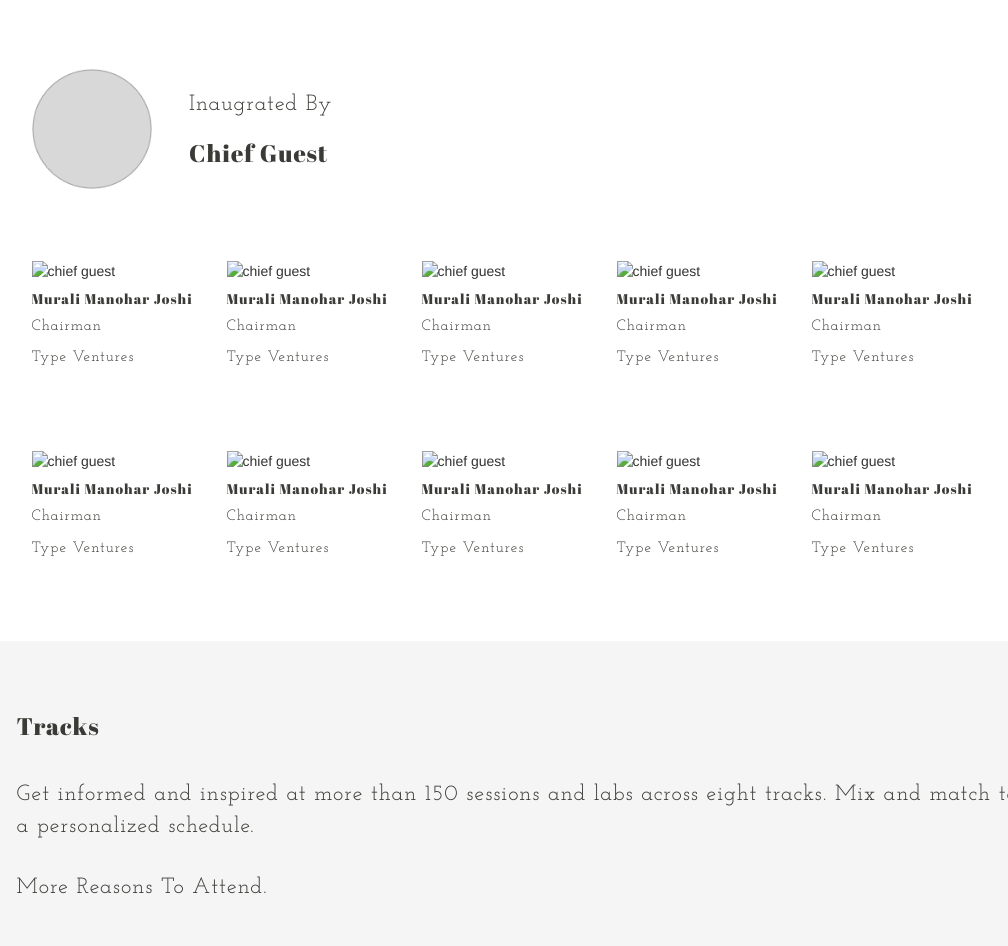
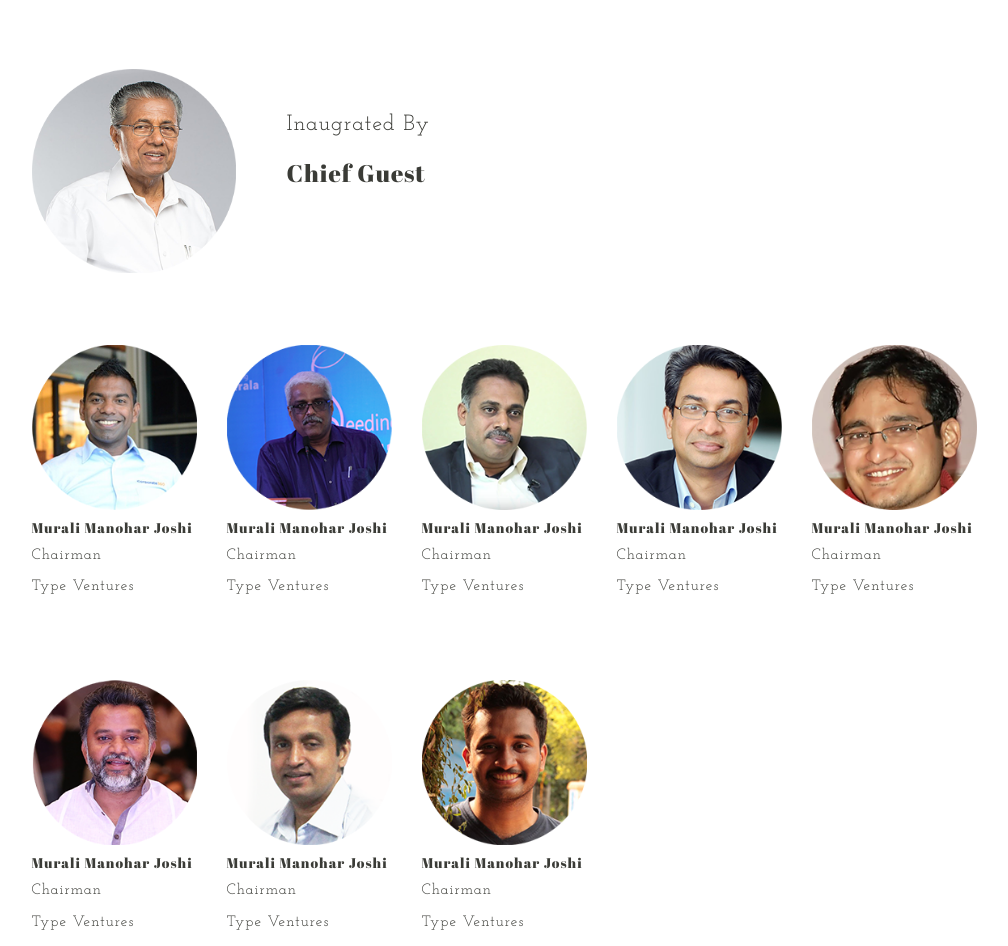
Before and after one commit to shakirullahi/iedc-summit-2017, a plain HTML site: page index.html in a window 1280 px wide. Shown: the part 1269-2215 px from the top of the page, without its empty margins (136-1144 px from the left). Drawn offline with nearby package versions, Linux system fonts and the light colour scheme; files whose address does not match are found by name.

Commit message:
added images

```diff
--- a/index.html
+++ b/index.html
@@ -106,20 +106,36 @@ The summit is scheduled with two sets of panel discussions, on the first half we
   <!-- speaker section -->
   <div class="container" id="speakersection">
     <div class="row">
-      <div class="col-md-1 col-md-offset-1" id="inaugration">
+      <div class="col-md-2 col-md-offset-1" id="inaugration">
         <div class="round" id="chiefguest">
-          <img  class="img-responsive"src="assets/chiefspeaker.png" alt="chief guest"><!-- chief guest image-->
+          <img  class="img-responsive"src="assets/speakers/pinarayi.png" alt="chief guest"><!-- chief guest image-->
         </div>
       </div>
       <div class="col-md-2" id="chiefguestname">
+        <br>
         <p>Inaugrated By</p>
         <h3>Chief Guest</h3>
       </div>
       </div>
       <div class="row" id="speakersrow1">
+
         <div class="col-md-2 col-md-offset-1">
           <div class="smallspeakers round">
-<img  class="img-responsive"src="assets/smallspeaker.png" alt="chief guest">
+<img  class="img-responsive"src="assets/speakers/varun Chandran.png" alt="chief guest">
+          </div>
+          <div class="speakerdesignation">
+            <h5 class="speakername">
+              Murali Manohar Joshi
+            </h5>
+            <p class="position">
+              Chairman
+            </p>
+            <p class="company">Type Ventures</p>
+          </div>
+        </div>
+        <div class="col-md-2">
+          <div class="smallspeakers round">
+<img  class="img-responsive"src="assets/speakers/Sivasankar M.png" alt="chief guest">
           </div>
           <div class="speakerdesignation">
             <h5 class="speakername">
@@ -134,7 +150,7 @@ The summit is scheduled with two sets of panel discussions, on the first half we
 
         <div class="col-md-2">
           <div class="smallspeakers round">
-<img  class="img-responsive"src="assets/smallspeaker.png" alt="chief guest">
+<img  class="img-responsive"src="assets/speakers/Saji Gopinath.PNG" alt="chief guest">
           </div>
           <div class="speakerdesignation">
             <h5 class="speakername">
@@ -148,21 +164,7 @@ The summit is scheduled with two sets of panel discussions, on the first half we
         </div>
         <div class="col-md-2">
           <div class="smallspeakers round">
-<img  class="img-responsive"src="assets/smallspeaker.png" alt="chief guest">
-          </div>
-          <div class="speakerdesignation">
-            <h5 class="speakername">
-              Murali Manohar Joshi
-            </h5>
-            <p class="position">
-              Chairman
-            </p>
-            <p class="company">Type Ventures</p>
-          </div>
-        </div>
-        <div class="col-md-2">
-          <div class="smallspeakers round">
-<img  class="img-responsive"src="assets/smallspeaker.png" alt="chief guest">
+<img  class="img-responsive"src="assets/speakers/rajan-anandan.png" alt="chief guest">
           </div>
           <div class="speakerdesignation">
             <h5 class="speakername">
@@ -177,7 +179,7 @@ The summit is scheduled with two sets of panel discussions, on the first half we
 
         <div class="col-md-2">
           <div class="smallspeakers round">
-<img  class="img-responsive"src="assets/smallspeaker.png" alt="chief guest">
+<img  class="img-responsive small"src="assets/speakers/pradeep Bhatt.png" alt="chief guest">
           </div>
           <div class="speakerdesignation">
             <h5 class="speakername">
@@ -195,9 +197,24 @@ The summit is scheduled with two sets of panel discussions, on the first half we
 
       <!--speaker second row starts-->
       <div class="row" id="speakersection">
+
         <div class="col-md-2 col-md-offset-1">
           <div class="smallspeakers round">
-<img  class="img-responsive"src="assets/smallspeaker.png" alt="chief guest">
+<img  class="img-responsive small"src="assets/speakers/Nagaraja Prakasam.png" alt="chief guest">
+          </div>
+          <div class="speakerdesignation">
+            <h5 class="speakername">
+              Murali Manohar Joshi
+            </h5>
+            <p class="position">
+              Chairman
+            </p>
+            <p class="company">Type Ventures</p>
+          </div>
+        </div>
+        <div class="col-md-2">
+          <div class="smallspeakers round">
+<img  class="img-responsive small"src="assets/speakers/Dr.Jay.png" alt="chief guest">
           </div>
           <div class="speakerdesignation">
             <h5 class="speakername">
@@ -212,50 +229,7 @@ The summit is scheduled with two sets of panel discussions, on the first half we
 
         <div class="col-md-2">
           <div class="smallspeakers round">
-<img  class="img-responsive"src="assets/smallspeaker.png" alt="chief guest">
-          </div>
-          <div class="speakerdesignation">
-            <h5 class="speakername">
-              Murali Manohar Joshi
-            </h5>
-            <p class="position">
-              Chairman
-            </p>
-            <p class="company">Type Ventures</p>
-          </div>
-        </div>
-        <div class="col-md-2">
-          <div class="smallspeakers round">
-<img  class="img-responsive"src="assets/smallspeaker.png" alt="chief guest">
-          </div>
-          <div class="speakerdesignation">
-            <h5 class="speakername">
-              Murali Manohar Joshi
-            </h5>
-            <p class="position">
-              Chairman
-            </p>
-            <p class="company">Type Ventures</p>
-          </div>
-        </div>
-        <div class="col-md-2">
-          <div class="smallspeakers round">
-<img  class="img-responsive"src="assets/smallspeaker.png" alt="chief guest">
-          </div>
-          <div class="speakerdesignation">
-            <h5 class="speakername">
-              Murali Manohar Joshi
-            </h5>
-            <p class="position">
-              Chairman
-            </p>
-            <p class="company">Type Ventures</p>
-          </div>
-        </div>
-
-        <div class="col-md-2">
-          <div class="smallspeakers round">
-<img  class="img-responsive"src="assets/smallspeaker.png" alt="chief guest">
+<img  class="img-responsive small"src="assets/speakers/Amaldev.png" alt="chief guest">
           </div>
           <div class="speakerdesignation">
             <h5 class="speakername">
@@ -281,7 +255,7 @@ The summit is scheduled with two sets of panel discussions, on the first half we
     <br>
     <p>More Reasons To Attend.</p>
   </div>
-</div>
+  </div
   </div>
 </div>
     <!--the features starts here-->
--- a/styles/styles.scss
+++ b/styles/styles.scss
@@ -139,8 +139,8 @@ p{
 		margin-bottom: 9vh;
 	}
 	#chiefguest{
-		height: 120px;
-		width: 120px;
+		height: 204px;
+		width: 204px;
 	}
 	#chiefguestname{
 		margin-left: 60px;
@@ -201,22 +201,22 @@ transform: translateX(18%);
 	}
 	.imagecontainer{
 		height: 35vh;
-		background: url("../assets/students.png");
+		//background: url("../assets/students.png");
 		background-size: cover;
 	}
 	#businessnetworking{
 	height: 35vh;
-	background: url("../assets/businessnetworking.png");
+	background: url("../assets/img1.JPG");
 	background-size: cover;
 }
 #idea{
 	height: 35vh;
-	background: url("../assets/students.png");
+	background: url("../assets/img2.JPG");
 	background-size: cover;
 }
 #panel{
 	height: 35vh;
-	background: url("../assets/panel.png");
+	background: url("../assets/img4.JPG");
 	background-size: cover;
 }
 }
```
Also changed, not shown: assets/img1.JPG (added), assets/img2.JPG (added), assets/img3.JPG (added), assets/img4.JPG (added), assets/speakers/Amaldev.png (added), assets/speakers/Dr.Jay.png (added), assets/speakers/Nagaraja Prakasam.png (added), assets/speakers/Saji Gopinath.PNG (added), assets/speakers/Sivasankar M.png (added), assets/speakers/pinarayi.png (added), assets/speakers/pradeep Bhatt.png (added), assets/speakers/rajan-anandan.png (added), assets/speakers/varun Chandran.png (added), css/styles.css, 3 other files.
